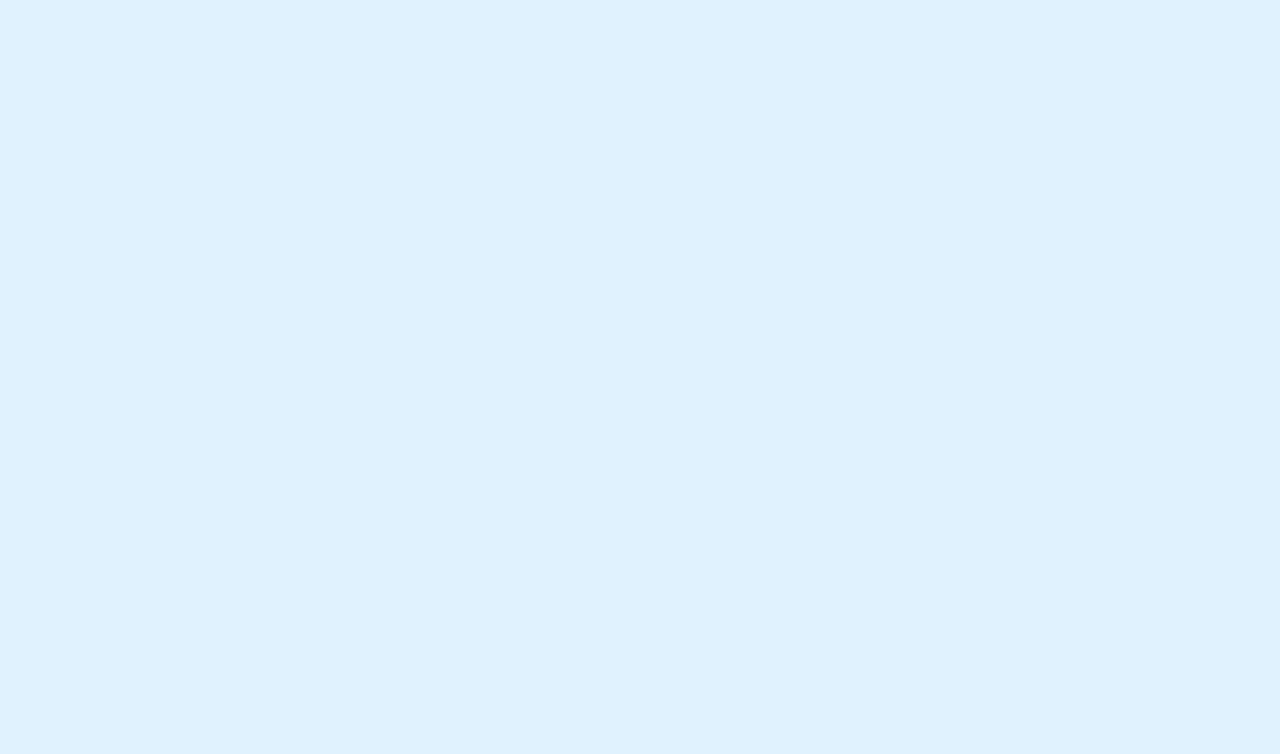
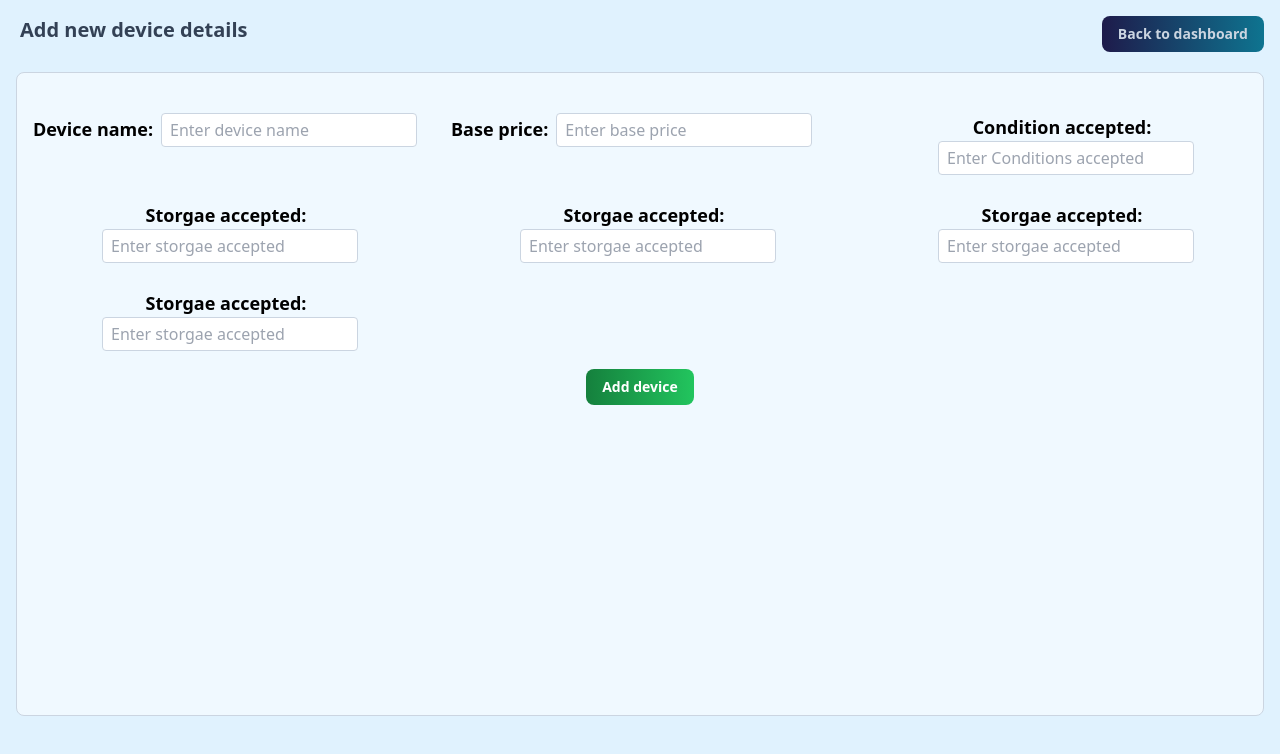
Before and after one commit to Salil-Narvekar/appleWebsite, a React (Create React App) app: page /#/deviceForm in a window 1280 px wide. Before the commit this address had no page. Shown: the top 754 px of the page. Built offline with nearby package versions, Linux system fonts and the light colour scheme.

Commit message:
commit 21/03 5:24pm

```diff
--- a/src/App.js
+++ b/src/App.js
@@ -2,6 +2,7 @@ import React, {useReducer, createContext} from 'react'
 import { HashRouter, Routes, Route, Navigate } from "react-router-dom";
 import Login from './Components/Login'
 import Dashboard from './Components/Dashboard';
+import Form from './Components/Form';
 
 export const LoggedUserDetails = createContext();
 
@@ -42,6 +43,7 @@ function App() {
             <Route path='/' element={<Navigate to='/login' />} />
             <Route path='/login' element={<Login />} />
             <Route path='/dashboard' element={<Dashboard />} />
+            <Route path='/deviceForm' element={<Form />} />
           </Routes>
         </HashRouter>
       </div>
--- a/src/Components/ButtonMain.jsx
+++ b/src/Components/ButtonMain.jsx
@@ -1,15 +1,21 @@
 import React from 'react'
 
-const ButtonMain = ({ buttonLable, name, onClick, disabled, size }) => {
+const ButtonMain = ({ buttonLable, name, onClick, disabled, size, color }) => {
     return (
         <div>
             <button
-                className =
+                className=
                 {
-                    size === "small" ?
-                        "py-1 pl-2 pr-2 bg-gradient-to-r from-indigo-950 to-cyan-700 text-slate-300 text-sm transition duration-500 ease-in-out hover:scale-95 hover:bg-gradient-to-l hover:text-white cursor-pointer rounded-lg sm:w-full w-full font-semibold"
-                        :
-                        "py-2 pl-4 pr-4 bg-gradient-to-r from-indigo-950 to-cyan-700 text-slate-300 text-sm transition duration-500 ease-in-out hover:scale-95 hover:bg-gradient-to-l hover:text-white cursor-pointer rounded-lg sm:w-full w-full font-semibold"
+                    size === "small" && color === "green" ?
+                        "py-1 pl-2 pr-2 bg-gradient-to-r from-green-700 to-green-500 text-white text-sm transition duration-500 ease-in-out hover:scale-95 hover:bg-gradient-to-l hover:text-white cursor-pointer rounded-lg sm:w-full w-full font-semibold"
+                        : size === "small" ?
+                            "py-1 pl-2 pr-2 bg-gradient-to-r from-indigo-950 to-cyan-700 text-slate-300 text-sm transition duration-500 ease-in-out hover:scale-95 hover:bg-gradient-to-l hover:text-white cursor-pointer rounded-lg sm:w-full w-full font-semibold"
+                            : color === "green" ?
+                                "py-2 pl-4 pr-4 bg-gradient-to-r from-green-700 to-green-500 text-white text-sm transition duration-500 ease-in-out hover:scale-95 hover:bg-gradient-to-l hover:text-white cursor-pointer rounded-lg sm:w-full w-full font-semibold"
+                                : color === "red" ?
+                                    "py-2 pl-4 pr-4 bg-gradient-to-r from-red-800 to-red-700 text-white text-sm transition duration-500 ease-in-out hover:scale-95 hover:bg-gradient-to-l hover:text-white cursor-pointer rounded-lg sm:w-full w-full font-semibold"
+                                    :
+                                    "py-2 pl-4 pr-4 bg-gradient-to-r from-indigo-950 to-cyan-700 text-slate-300 text-sm transition duration-500 ease-in-out hover:scale-95 hover:bg-gradient-to-l hover:text-white cursor-pointer rounded-lg sm:w-full w-full font-semibold"
                 }
 
                 name={name}
--- a/src/Components/Dashboard.jsx
+++ b/src/Components/Dashboard.jsx
@@ -5,6 +5,7 @@ import Select from "react-dropdown-select";
 import ListingTitle from './ListingTitle';
 import ButtonMain from './ButtonMain'
 import ListingPlates from './ListingPlates'
+import NavContent from './NavContent';
 import { FaWpforms } from "react-icons/fa";
 import { FaClipboardList } from "react-icons/fa";
 import { MdDevicesOther } from "react-icons/md";
@@ -56,12 +57,13 @@ const Dashboard = () => {
         <div className='grid sm:grid-rows-10 gap-1'>
 
             {/* Header */}
-            <div className='grid grid-cols-2 ml-4 mr-4 py-4 text-lg font-bold'>
-                <div className='grid justify-items-start'>Website name </div>
+            <div className='grid grid-cols-2 ml-5 mr-4 py-4 text-lg font-bold'>
+                <div className='grid justify-items-start sm:text-xl text-slate-700'> Admin Dashboard </div>
                 <div className='col-span-1 grid justify-items-end'>
                     <ButtonMain
                         name="logout"
                         buttonLable="Logout"
+                        color='red'
                         onClick={() => logout()}
                     />
                 </div>
@@ -71,10 +73,10 @@ const Dashboard = () => {
             <div className='row-span-9 sm:grid grid-cols-7 gap-1 border border-slate-300 items-start rounded-lg bg-sky-50 sm:ml-4 sm:mr-4'>
 
                 {/* Dasboard left Nav */}
-                <div className='grid sm:grid-rows-12 gap-1 rounded-lg bg-neutral-200 py-5 pl-4 pr-4 sm:h-full'>
-                    <ButtonMain name="submittedForm" buttonLable="Submitted Forms" onClick={() => setShowListing('submittedForms')} />
-                    <ButtonMain name="appointmentForm" buttonLable="Apointments" onClick={() => setShowListing('appointments')} />
-                    <ButtonMain name="devices" buttonLable="Devices" onClick={() => { setShowListing('devices') }} />
+                <div className='grid sm:grid-rows-12 gap-1 text-left rounded-lg bg-indigo-200 py-5 pl-4 pr-4 sm:h-full'>
+                    <NavContent title="Submitted Forms" onClick={() => setShowListing('submittedForms')} />
+                    <NavContent title="Apointments" onClick={() => setShowListing('appointments')} />
+                    <NavContent title="Devices" onClick={() => setShowListing('devices')} />
                 </div>
 
                 {/* Dasboard right Listing*/}
@@ -83,12 +85,24 @@ const Dashboard = () => {
                     {
                         showListing === 'submittedForms' ?
 
-                            <div className='grid grid-rows-12 h-full'>
+                            <div className='grid sm:grid-rows-12 h-full'>
                                 <div className='grid'>
                                     <ListingTitle titlename="Submitted Forms List" icon={<FaWpforms />} />
                                 </div>
 
                                 <div className='row-span-11 grid grid-rows-5 gap-2 h-full overflow-auto'>
+                                    <ListingPlates
+                                        contentLine1A='Device name'
+                                        contentLine1B='Carrier name'
+                                        contentLine1C='Storage'
+                                        contentLine2A='User email'
+                                        contentLine2B='Mobile number'
+                                        contentLine2C='condition name'
+                                        contentLine3A='Quoted Price'
+                                        contentLine3B='device id'
+                                        contentLine3C=''
+                                    />
+
                                     <ListingPlates
                                         contentLine1A='Device name'
                                         contentLine1B='Carrier name'
@@ -106,12 +120,24 @@ const Dashboard = () => {
 
                             : showListing === "appointments" ?
 
-                                <div className='grid grid-rows-12 h-full'>
+                                <div className='grid sm:grid-rows-12 h-full'>
                                     <div className='grid'>
                                         <ListingTitle titlename="Appointments List" icon={<FaClipboardList />} />
                                     </div>
 
                                     <div className='row-span-11 grid grid-rows-5 gap-2 h-full overflow-auto'>
+                                        <ListingPlates
+                                            contentLine1A='Email'
+                                            contentLine1B='phone number'
+                                            contentLine1C=''
+                                            contentLine2A='shop address'
+                                            contentLine2B=''
+                                            contentLine2C=''
+                                            contentLine3A='date'
+                                            contentLine3B='time'
+                                            contentLine3C=''
+                                        />
+
                                         <ListingPlates
                                             contentLine1A='Email'
                                             contentLine1B='phone number'
@@ -130,12 +156,23 @@ const Dashboard = () => {
                                 : showListing === "devices" &&
 
                                 <div className='grid sm:grid-rows-12 h-full'>
-                                    <div className='sm:grid grid-cols-4'>
+                                    <div className='sm:grid grid-cols-6'>
 
-                                        <ListingTitle titlename="Devices Details List" icon={<MdDevicesOther />} />
+                                        <div className='grid'>
+                                            <ListingTitle titlename="Devices Details List" icon={<MdDevicesOther />} />
+                                        </div>
 
-                                        <div className='col-span-3 grid justify-self-end'>
-                                            <div className='grid grid-cols-2 gap-1 '>
+                                        <div className='col-span-1 ml-2 grid justify-self-start'>
+                                            <ButtonMain
+                                                name='addDevice'
+                                                buttonLable='Add New Device'
+                                                onClick={() => navigate('/deviceForm')}
+                                            />
+                                        </div>
+
+                                        {/* device selection dropdown */}
+                                        <div className='col-span-4 sm:grid justify-self-end'>
+                                            <div className='grid sm:grid-cols-2 gap-1 '>
                                                 <label className='text-normal font-semibold text-slate-600'>Select Device: </label>
                                                 <Select
                                                     className='bg-white text-slate-600 font-semibold text-xs text-left'
--- /dev/null
+++ b/src/Components/Form.jsx
@@ -0,0 +1,172 @@
+import React, { useState } from 'react'
+import ButtonMain from './ButtonMain'
+import { useNavigate } from "react-router-dom";
+import InputField from './InputField';
+import ValidationMsg from './ValidationMsg';
+
+const Form = () => {
+    const navigate = useNavigate();
+
+    const [validation, setValidation] = useState(false);
+
+    const submitDeviceDetails = () => {
+        // navigate('/dashboard');
+        setValidation(true);
+    }
+
+    return (
+        <div className='grid sm:grid-rows-10 gap-1'>
+            {/* Header */}
+            <div className='grid grid-cols-2 ml-5 mr-4 py-4 text-lg font-bold'>
+                <div className='grid justify-items-start sm:text-xl text-slate-700'> Add new device details </div>
+                <div className='col-span-1 grid justify-items-end'>
+                    <ButtonMain
+                        name="back"
+                        buttonLable="Back to dashboard"
+                        onClick={() => navigate('/dashboard')}
+                    />
+                </div>
+            </div>
+
+            <div className="row-span-9 border border-slate-300 rounded-lg bg-sky-50 sm:ml-4 sm:mr-4 py-10">
+
+                <div className='grid sm:grid-cols-3 gap-6 justify-items-start ml-4'>
+
+                    <div className='sm:h-16'>
+                        <InputField
+                            label="Device name"
+                            name="deviceName"
+                            id="deviceName"
+                            type="text"
+                            placeholder="Enter device name"
+                            onChange={(e) => {
+
+                            }}
+                        />
+
+                        {
+                            validation &&
+                            <ValidationMsg errorMsg="Device name required" />
+                        }
+                    </div>
+
+                    <div className='sm:h-16'>
+                        <InputField
+                            label="Base price"
+                            name="basePrice"
+                            id="basePrice"
+                            type="text"
+                            placeholder="Enter base price"
+                            onChange={(e) => {
+
+                            }}
+                        />
+
+                        {
+                            validation &&
+                            <ValidationMsg errorMsg="Base price required" />
+                        }
+                    </div>
+
+
+                    <div className='sm:h-16'>
+                        <InputField
+                            label="Condition accepted"
+                            name="conditionAccepted"
+                            id="conditionAccepted"
+                            type="text"
+                            placeholder="Enter Conditions accepted"
+                            onChange={(e) => {
+
+                            }}
+                        />
+
+                        {
+                            validation &&
+                            <ValidationMsg errorMsg="Condition required" />
+                        }
+                    </div>
+
+                    <div className='sm:h-16'>
+                        <InputField
+                            label="Storgae accepted"
+                            name="storgaeAccepted"
+                            id="storgaeAccepted"
+                            type="text"
+                            placeholder="Enter storgae accepted"
+                            onChange={(e) => {
+
+                            }}
+                        />
+
+                        {
+                            validation &&
+                            <ValidationMsg errorMsg="Storgae required" />
+                        }
+                    </div>
+
+                    <div className='sm:h-16'>
+                        <InputField
+                            label="Storgae accepted"
+                            name="storgaeAccepted"
+                            id="storgaeAccepted"
+                            type="text"
+                            placeholder="Enter storgae accepted"
+                            onChange={(e) => {
+
+                            }}
+                        />
+
+                        {
+                            validation &&
+                            <ValidationMsg errorMsg="Device name required" />
+                        }
+                    </div>
+
+                    <div className='sm:h-16'>
+                        <InputField
+                            label="Storgae accepted"
+                            name="storgaeAccepted"
+                            id="storgaeAccepted"
+                            type="text"
+                            placeholder="Enter storgae accepted"
+                            onChange={(e) => {
+
+                            }}
+                        />
+
+                        {
+                            validation &&
+                            <ValidationMsg errorMsg="Device name required" />
+                        }
+                    </div>
+
+                    <div className='sm:h-16'>
+                        <InputField
+                            label="Storgae accepted"
+                            name="storgaeAccepted"
+                            id="storgaeAccepted"
+                            type="text"
+                            placeholder="Enter storgae accepted"
+                            onChange={(e) => {
+
+                            }}
+                        />
+
+                        {
+                            validation &&
+                            <ValidationMsg errorMsg="Device name required" />
+                        }
+                    </div>
+                </div>
+
+                <div className='grid justify-items-center mt-4'>
+                    <ButtonMain name='submit' buttonLable='Add device' color='green' onClick={() => submitDeviceDetails()} />
+                </div>
+            </div>
+
+        </div>
+    )
+}
+
+export default Form
--- a/src/Components/InputField.jsx
+++ b/src/Components/InputField.jsx
@@ -13,7 +13,7 @@ const InputField = ({ labelTop, label, name, id, type, placeholder, min, maxLeng
 
                         <input
                             className="py-1 pl-2 sm:w-64 border border-slate-300 rounded text-black
-                        transition duration-500 ease-in-out hover:scale-95"
+                            transition duration-500 ease-in-out hover:scale-95"
                             name={name}
                             id={id}
                             type={type}
@@ -32,12 +32,12 @@ const InputField = ({ labelTop, label, name, id, type, placeholder, min, maxLeng
                     :
 
 
-                    <div className='grid sm:grid-cols-2 gap-2 font-sans'>
-                        <span className="text-lg sm:text-right"><b>{label}:</b></span>
+                    <div className='font-sans'>
+                        <span className="sm:text-lg text-right mr-2"><b>{label}:</b></span>
 
                         <input
                             className="py-1 pl-2 sm:w-64 border border-slate-300 rounded text-black
-                        transition duration-500 ease-in-out hover:scale-95"
+                            transition duration-500 ease-in-out hover:scale-95"
                             name={name}
                             id={id}
                             type={type}
--- a/src/Components/ListingPlates.jsx
+++ b/src/Components/ListingPlates.jsx
@@ -1,12 +1,16 @@
 import React from 'react'
 import ButtonMain from './ButtonMain'
+import { useNavigate } from 'react-router-dom'
 
 const ListingPlates = ({ contentLine1A, contentLine1B, contentLine1C, contentLine2A, contentLine2B, contentLine2C, contentLine3A, contentLine3B, contentLine3C, buttonRequired, dateTimeRequired, createdDate, updatedDate }) => {
+
+  const navigate = useNavigate();
+
   return (
-    <div className='grid grid-rows-3 rounded-lg bg-slate-200 h-24 transition duration-500 ease-in-out hover:scale-95 shadow-md pl-2 pr-2 pt-2 font-medium'>
+    <div className='grid sm:grid-rows-3 rounded-lg bg-slate-200 sm:h-24 transition duration-500 ease-in-out hover:scale-95 shadow-md pl-2 pr-2 pt-2 font-medium'>
 
       {/* content line 1 */}
-      <div className='grid grid-cols-12 gap-2 text-md'>
+      <div className='sm:grid grid-cols-12 gap-2 text-md'>
         <div className='col-span-3 text-left text-lg font-bold'>
           {contentLine1A}
         </div>
@@ -22,13 +26,13 @@ const ListingPlates = ({ contentLine1A, contentLine1B, contentLine1C, contentLin
         {
           buttonRequired === 'yes' &&
           <div className='col-span-3 grid justify-self-end'>
-            <ButtonMain name="edit" buttonLable="Edit device" size='small' />
+            <ButtonMain name="edit" buttonLable="Edit device" size='small' color='green' onClick={() => navigate('/deviceForm')}/>
           </div>
         }
       </div>
 
       {/* content line 2 */}
-      <div className='grid grid-cols-12 gap-2 text-sm'>
+      <div className='sm:grid grid-cols-12 gap-2 text-sm'>
         <div className='col-span-3 text-left'>
           {contentLine2A}
         </div>
@@ -45,14 +49,14 @@ const ListingPlates = ({ contentLine1A, contentLine1B, contentLine1C, contentLin
       {/* content line 3 */}
       {
         dateTimeRequired === "yes" ?
-          <div className='text-right text-xs font-medium text-red-700'>
+          <div className='sm:text-right text-xs font-medium text-red-700'>
             <span className='mr-4'>Created on: {createdDate}</span>
             <span>Updated on: {updatedDate}</span>
           </div>
 
           :
 
-          <div className='grid grid-cols-12 gap-2 text-sm'>
+          <div className='sm:grid grid-cols-12 gap-2 text-sm'>
             <div className='col-span-3 text-left'>
               {contentLine3A}
             </div>
--- /dev/null
+++ b/src/Components/NavContent.jsx
@@ -0,0 +1,13 @@
+import React from 'react'
+
+const NavContent = ({ title, onClick, selectedContent }) => {
+    return (
+        <div onClick={onClick}>
+            <p className={'sm:text-lg text-slate-700 font-bold mb-2 py-1 border-b border-slate-400 rounded-md transition duration-500 ease-in-out hover:scale-95 cursor-pointer hover:translate-x-2'}>
+                {title}
+            </p>
+        </div>
+    )
+}
+
+export default NavContent
--- /dev/null
+++ b/src/Components/ValidationMsg.jsx
@@ -0,0 +1,11 @@
+import React from 'react'
+
+const ValidationMsg = ({errorMsg}) => {
+  return (
+    <div className='text-xs text-red-950 font-medium mt-1 sm:text-right'>
+      {errorMsg}
+    </div>
+  )
+}
+
+export default ValidationMsg
```
